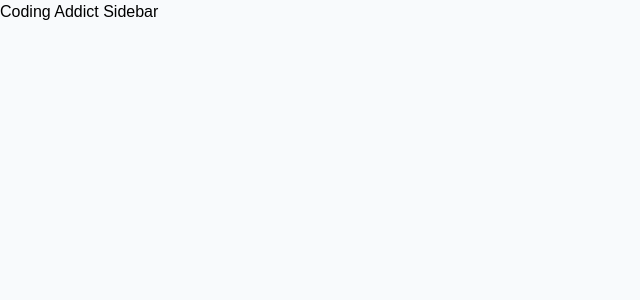
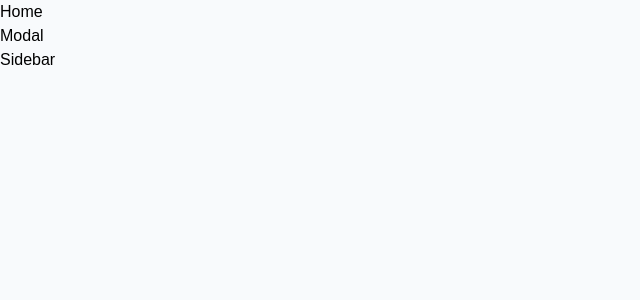
Before and after one commit to newdevmike22/coding-addict-sidebar, a React (Vite) app in the folder sidebar/: page / in a window 1280 px wide. Shown: the top 300 px of the page, without its empty margins (0-640 px from the left). Built offline with nearby package versions, Linux system fonts and the light colour scheme.

Commit message:
Branch 2
Branch 2 - Imported the app's components.

```diff
--- a/sidebar/src/App.jsx
+++ b/sidebar/src/App.jsx
@@ -1,6 +1,14 @@
+import Home from "./components/Home";
+import Modal from "./components/Modal";
+import Sidebar from "./components/Sidebar"
+
 const App = () => {
   return (
-    <h1>Coding Addict Sidebar</h1>
+    <main>
+      <Home />
+      <Modal />
+      <Sidebar />
+    </main>
   )
 };
 
```
